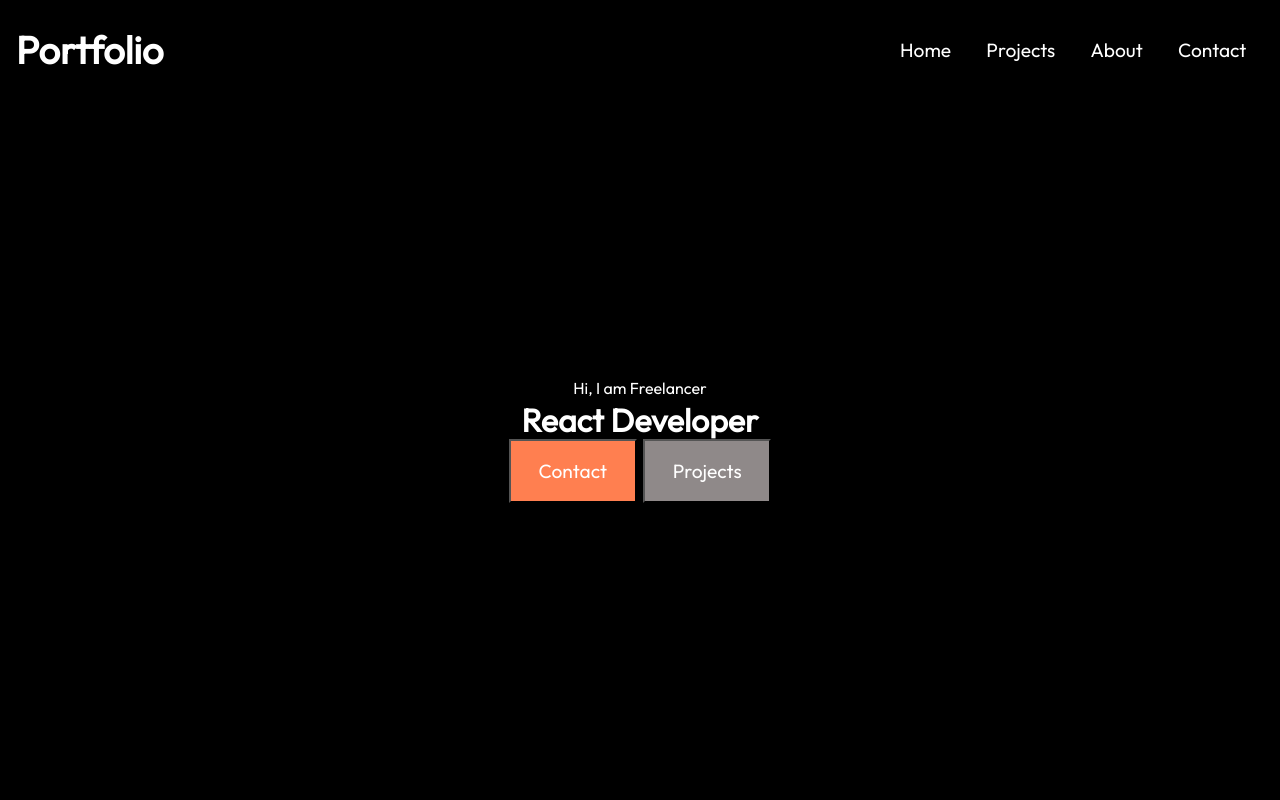
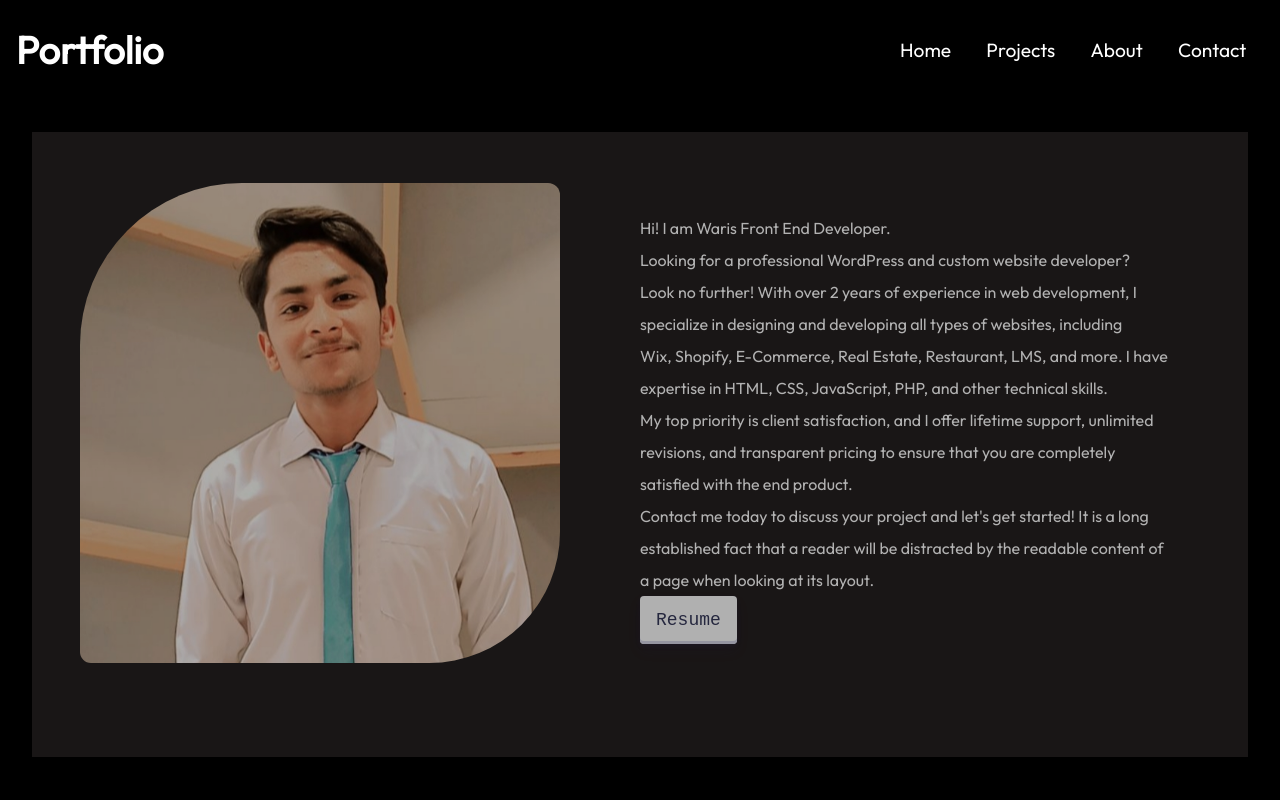
Before and after one commit to waris64/portfolio_project, a React (Create React App) app: page / in a window 1280 px wide. Shown: the top 800 px of the page. Built offline with nearby package versions, Linux system fonts and the light colour scheme.

Commit message:
after problems

```diff
--- a/package.json
+++ b/package.json
@@ -6,11 +6,12 @@
     "@testing-library/jest-dom": "^5.17.0",
     "@testing-library/react": "^13.4.0",
     "@testing-library/user-event": "^13.5.0",
+    "aos": "^2.3.4",
     "react": "^18.2.0",
     "react-dom": "^18.2.0",
     "react-icons": "^4.12.0",
     "react-router-dom": "^6.20.0",
-    "react-scripts": "5.0.1",
+    "react-scripts": "^5.0.1",
     "web-vitals": "^2.1.4"
   },
   "scripts": {
--- a/src/Components/Abt.css
+++ /dev/null
@@ -1,93 +0,0 @@
-* {
-  margin: 0;
-  padding: 0;
-}
-
-.mine {
-  width: 30rem;
-  height: 30rem;
-  margin-left: 3rem;
-  border-radius: 162px 12px 131px 11px;
-
-}
-.icons{
-  display: flex;
-  align-items: baseline;
-  justify-content: space-between;
-  margin-top: 5em;
-}
-
-.icons img{
-  height: 8vh;
-  margin:1em;
-  border-radius: 50%;
-  cursor: pointer;
-}
-.sec{
-  display: flex;
-  align-items: center;
-}
-
-.abt {
-  display: flex;
-  flex-direction: column;
-  align-items: center;
-  justify-content: flex-end;
-  margin: 2rem;
-  background: #252020;
-  opacity: 0.7;
-}
-
-.content {
-  margin: 5rem;
-}
-
-.button-30 {
-  align-items: center;
-  appearance: none;
-  background-color: #FCFCFD;
-  border-radius: 4px;
-  border-width: 0;
-  box-shadow: rgba(45, 35, 66, 0.4) 0 2px 4px, rgba(45, 35, 66, 0.3) 0 7px 13px -3px, #D6D6E7 0 -3px 0 inset;
-  box-sizing: border-box;
-  color: #36395A;
-  cursor: pointer;
-  display: inline-flex;
-  font-family: "JetBrains Mono", monospace;
-  height: 48px;
-  justify-content: center;
-  line-height: 1;
-  list-style: none;
-  overflow: hidden;
-  padding-left: 16px;
-  padding-right: 16px;
-  position: relative;
-  text-align: left;
-  text-decoration: none;
-  transition: box-shadow .15s, transform .15s;
-  user-select: none;
-  -webkit-user-select: none;
-  touch-action: manipulation;
-  white-space: nowrap;
-  will-change: box-shadow, transform;
-  font-size: 18px;
-}
-
-.button-30:focus {
-  box-shadow: #D6D6E7 0 0 0 1.5px inset, rgba(45, 35, 66, 0.4) 0 2px 4px, rgba(45, 35, 66, 0.3) 0 7px 13px -3px, #D6D6E7 0 -3px 0 inset;
-}
-
-.button-30:hover {
-  box-shadow: rgba(45, 35, 66, 0.4) 0 4px 8px, rgba(45, 35, 66, 0.3) 0 7px 13px -3px, #D6D6E7 0 -3px 0 inset;
-  transform: translateY(-2px);
-}
-
-.button-30:active {
-  box-shadow: #D6D6E7 0 3px 7px inset;
-  transform: translateY(2px);
-}
-
-.social {
-  width: 33px;
-  height: 33px;
-}
--- a/src/Components/Abt.js
+++ /dev/null
@@ -1,50 +0,0 @@
-import React from "react";
-import './Abt.css';
-import Mine from '../assets/Mine.jpg';
-import facebook from '../assets/facebook.png';
-import insta from '../assets/insta.jpeg';
-import twitter from '../assets/twitter.png';
-import linkedIn from '../assets/linkedIn.png';
-const Abt = () => {
-    return (
-        <div className="abt">
-            <div className="sec">
-                <section>
-                    <img src={Mine} alt="aboutpage" className="mine" />
-                </section>
-                <section className="content">
-                    Hi! I am Waris Front End Developer.<br></br>
-                    Looking for a professional WordPress and custom website developer?<br></br> Look no further! With over 2 years of
-                    experience in web development, I specialize in
-                    designing and developing all types of
-                    websites, including <br></br>Wix, Shopify,
-                    E-Commerce, Real Estate, Restaurant, LMS,                and more. I have expertise in HTML, CSS, JavaScript, PHP, and other technical skills.<br></br> My top priority is client satisfaction, and I offer lifetime support, unlimited revisions, and transparent pricing to ensure that you are completely satisfied with the end product.<br></br> Contact me today to discuss your project and let's get started!
-                    It is a long established fact that a reader will
-                    be distracted by the readable content of a page when looking at its layout.
-                    <br></br>
-                    <a href="https://drive.google.com/file/d/1G39B6uMIeZyXTKW5buN2NydSTJAMi6FF/view?usp=sharing" className="button-30" download>Resume</a>
-                </section>
-            </div>
-            <section className="social">
-                <section className="icons">
-                    <a target="_blank" href="https://www.linkedin.com/in/muhammad-waris-saleh-30a09720b/">
-                        <img src={linkedIn} />
-                    </a>
-                    <a target="_blank" href="https://www.instagram.com/waris_029/">
-                        <img src={insta} />
-                    </a>
-                    <a target="_blank" href="https://twitter.com/Waris029">
-                        <img src={twitter} />
-                    </a>
-                    <a target="_blank" href="https://web.facebook.com/Waris029/">
-                        <img src={facebook} />
-                    </a>
-                    <br></br>
-
-
-                </section>
-            </section>
-        </div>
-    );
-}
-export default Abt;
--- a/src/Components/Main.css
+++ b/src/Components/Main.css
@@ -1,25 +1,93 @@
-.hero>.content {
-    position: relative;
-    display: flex;
-    flex-direction: column;
-    justify-content: center;
-    align-items: center;
-    top: 12rem;
-    line-height: 3rem;
+* {
+  margin: 0;
+  padding: 0;
 }
 
-.content p {
-    font-size: 1em;
+.mine {
+  width: 30rem;
+  height: 30rem;
+  margin-left: 3rem;
+  border-radius: 162px 12px 131px 11px;
+
+}
+.icons{
+  display: flex;
+  align-items: baseline;
+  justify-content: space-between;
+  margin-top: 5em;
 }
 
-.btn-light {
-    background-color: coral;
-    padding: 5px;
-    margin: .2rem;
+.icons img{
+  height: 8vh;
+  margin:1em;
+  border-radius: 50%;
+  cursor: pointer;
+}
+.sec{
+  display: flex;
+  align-items: center;
 }
 
-.btn-dark {
-    background-color: #8f8989;
-    padding: 5px;
-    margin: .2rem;
+.abt {
+  display: flex;
+  flex-direction: column;
+  align-items: center;
+  justify-content: flex-end;
+  margin: 2rem;
+  background: #252020;
+  opacity: 0.7;
 }
+
+.content {
+  margin: 5rem;
+}
+
+.button-30 {
+  align-items: center;
+  appearance: none;
+  background-color: #FCFCFD;
+  border-radius: 4px;
+  border-width: 0;
+  box-shadow: rgba(45, 35, 66, 0.4) 0 2px 4px, rgba(45, 35, 66, 0.3) 0 7px 13px -3px, #D6D6E7 0 -3px 0 inset;
+  box-sizing: border-box;
+  color: #36395A;
+  cursor: pointer;
+  display: inline-flex;
+  font-family: "JetBrains Mono", monospace;
+  height: 48px;
+  justify-content: center;
+  line-height: 1;
+  list-style: none;
+  overflow: hidden;
+  padding-left: 16px;
+  padding-right: 16px;
+  position: relative;
+  text-align: left;
+  text-decoration: none;
+  transition: box-shadow .15s, transform .15s;
+  user-select: none;
+  -webkit-user-select: none;
+  touch-action: manipulation;
+  white-space: nowrap;
+  will-change: box-shadow, transform;
+  font-size: 18px;
+}
+
+.button-30:focus {
+  box-shadow: #D6D6E7 0 0 0 1.5px inset, rgba(45, 35, 66, 0.4) 0 2px 4px, rgba(45, 35, 66, 0.3) 0 7px 13px -3px, #D6D6E7 0 -3px 0 inset;
+}
+
+.button-30:hover {
+  box-shadow: rgba(45, 35, 66, 0.4) 0 4px 8px, rgba(45, 35, 66, 0.3) 0 7px 13px -3px, #D6D6E7 0 -3px 0 inset;
+  transform: translateY(-2px);
+}
+
+.button-30:active {
+  box-shadow: #D6D6E7 0 3px 7px inset;
+  transform: translateY(2px);
+}
+
+.social {
+  width: 33px;
+  height: 33px;
+}
--- a/src/Components/Main.js
+++ b/src/Components/Main.js
@@ -1,21 +1,50 @@
-import React from 'react';
+import React from "react";
 import './Main.css';
-import { Link } from 'react-router-dom';
+import Mine from '../assets/Mine.jpg';
+import facebook from '../assets/facebook.png';
+import insta from '../assets/insta.jpeg';
+import twitter from '../assets/twitter.png';
+import linkedIn from '../assets/linkedIn.png';
+const Abt = () => {
+    return (
+        <div className="abt">
+            <div className="sec">
+                <section>
+                    <img src={Mine} alt="aboutpage" className="mine" />
+                </section>
+                <section className="content">
+                    Hi! I am Waris Front End Developer.<br></br>
+                    Looking for a professional WordPress and custom website developer?<br></br> Look no further! With over 2 years of
+                    experience in web development, I specialize in
+                    designing and developing all types of
+                    websites, including <br></br>Wix, Shopify,
+                    E-Commerce, Real Estate, Restaurant, LMS,                and more. I have expertise in HTML, CSS, JavaScript, PHP, and other technical skills.<br></br> My top priority is client satisfaction, and I offer lifetime support, unlimited revisions, and transparent pricing to ensure that you are completely satisfied with the end product.<br></br> Contact me today to discuss your project and let's get started!
+                    It is a long established fact that a reader will
+                    be distracted by the readable content of a page when looking at its layout.
+                    <br></br>
+                    <a href="https://drive.google.com/file/d/1G39B6uMIeZyXTKW5buN2NydSTJAMi6FF/view?usp=sharing" className="button-30" download>Resume</a>
+                </section>
+            </div>
+            <section className="social">
+                <section className="icons">
+                    <a target="_blank" href="https://www.linkedin.com/in/muhammad-waris-saleh-30a09720b/">
+                        <img src={linkedIn} />
+                    </a>
+                    <a target="_blank" href="https://www.instagram.com/waris_029/">
+                        <img src={insta} />
+                    </a>
+                    <a target="_blank" href="https://twitter.com/Waris029">
+                        <img src={twitter} />
+                    </a>
+                    <a target="_blank" href="https://web.facebook.com/Waris029/" rel="noopener">
+                        <img src={facebook} alt="logo"/>
+                    </a>
+                    <br></br>
 
-const Main = () => {
-  return (
 
-    <div className="hero">
-      <div className='content' >
-        <p>Hi, I am Freelancer</p>
-        <h1>React Developer</h1>
-        <div>
-          <button className='btn-light'><Link to="Contact" className='btn'>Contact</Link></button>
-          <button className='btn-dark'><Link to="Project" className='btn'>Projects</Link></button>
+                </section>
+            </section>
         </div>
-      </div>
-    </div>
-  );
+    );
 }
-
-export default Main;
+export default Abt;
--- a/src/routes/About.js
+++ b/src/routes/About.js
@@ -1,12 +1,12 @@
 import React from 'react'
 import Navbar from '../Components/Navbar'
 import Footer from '../Components/Footer'
-import Abt from '../Components/Abt'
+import Main from '../Components/Main'
 const About = ()=>{
     return(
         <div>
             <Navbar/>
-            <Abt/>
+            <Main/>
             <Footer/>
         </div>
     );
```
Also changed, not shown: 1 other file (tests, documents, lock files or other folders).
